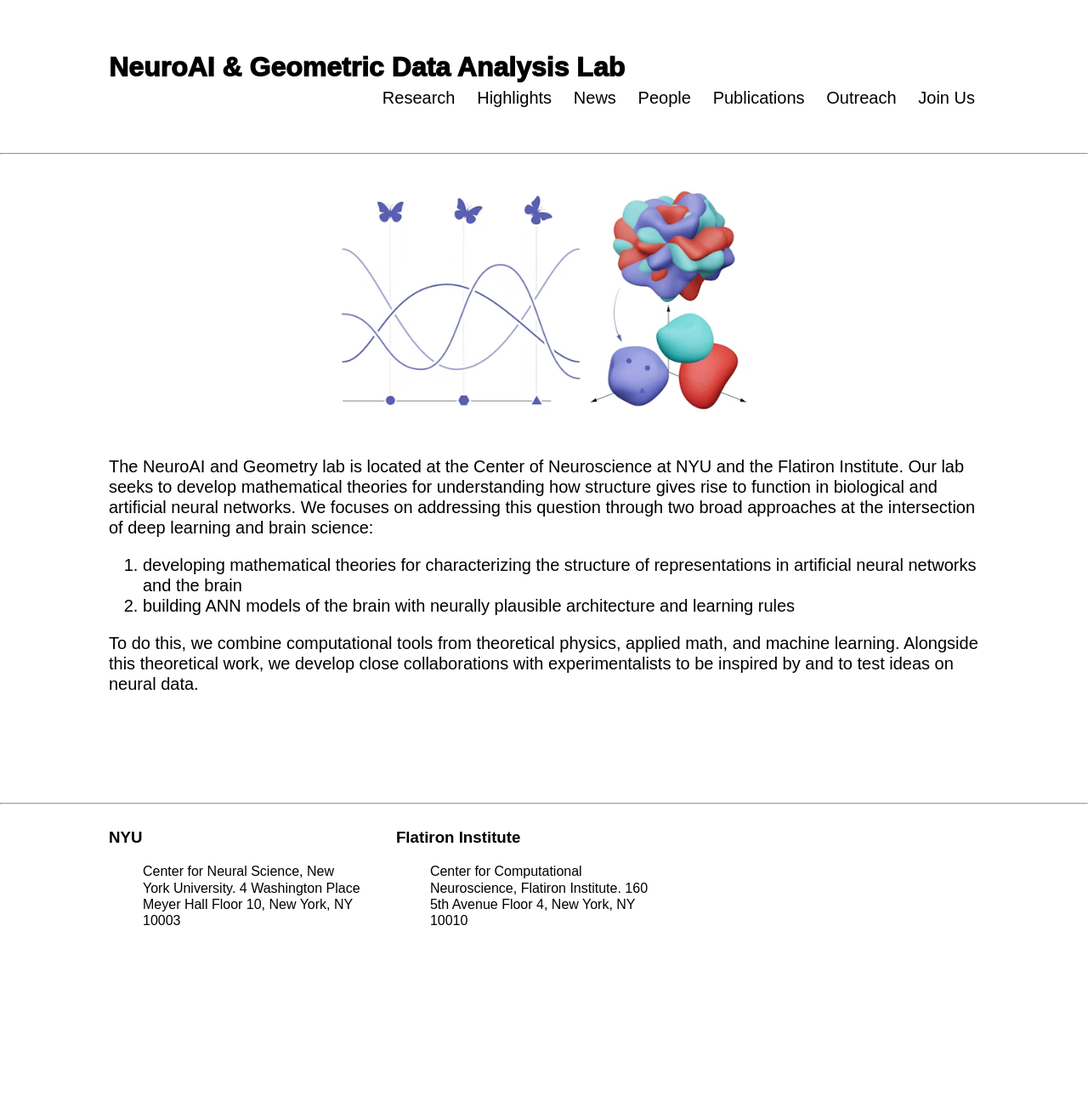
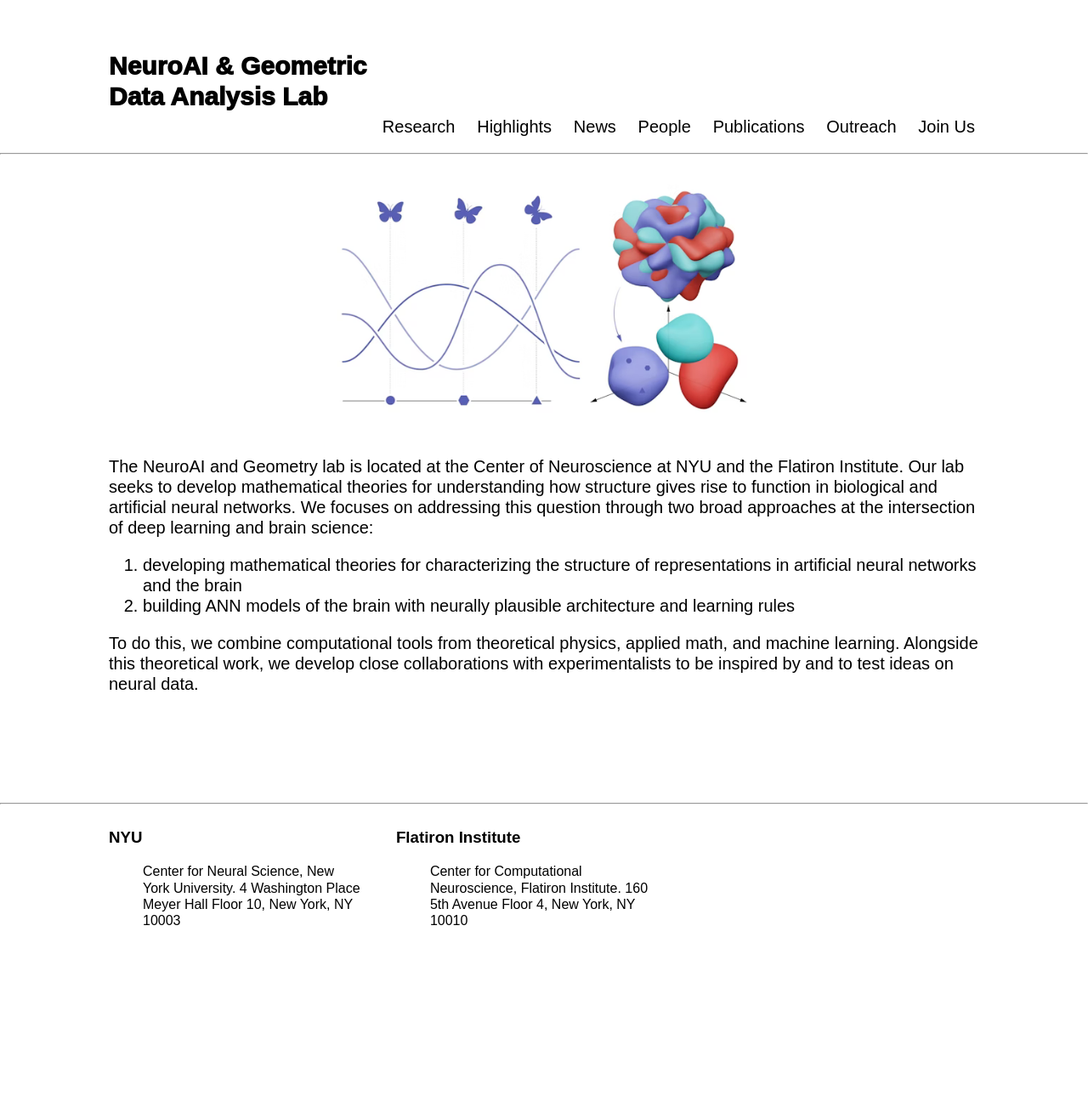
Before and after one commit to chung-neuroai-lab/chung-neuroai-lab.github.io, a Jekyll site: the page built from index.md, in a window 1280 px wide. Shown: the whole page at 85% size. Built offline with Jekyll 4.4.1, drawn with Linux system fonts in a browser that asks for light colours.

Commit message:
updated css

```diff
--- a/css/main.css
+++ b/css/main.css
@@ -79,10 +79,12 @@ a:hover {
  * Navbar
  */
 
-#site-title {
-    font-weight: 1000;
-    font-size: 32px;
-    display: inline-block;
+ #site-title {
+  font-weight: 1000;
+  font-size: 30px;
+  display: inline-block;
+  width: 350px;
+  text-align: left;
 }
 
 .header {
```
